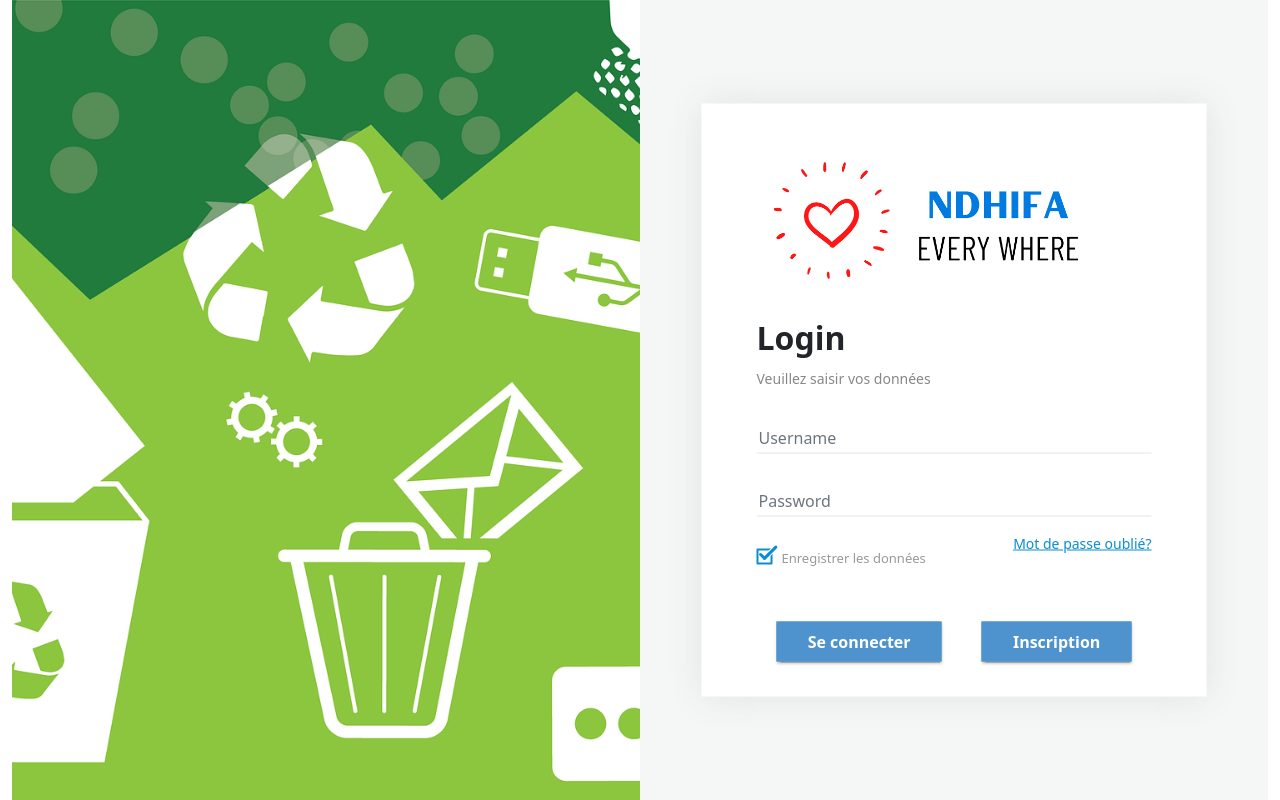
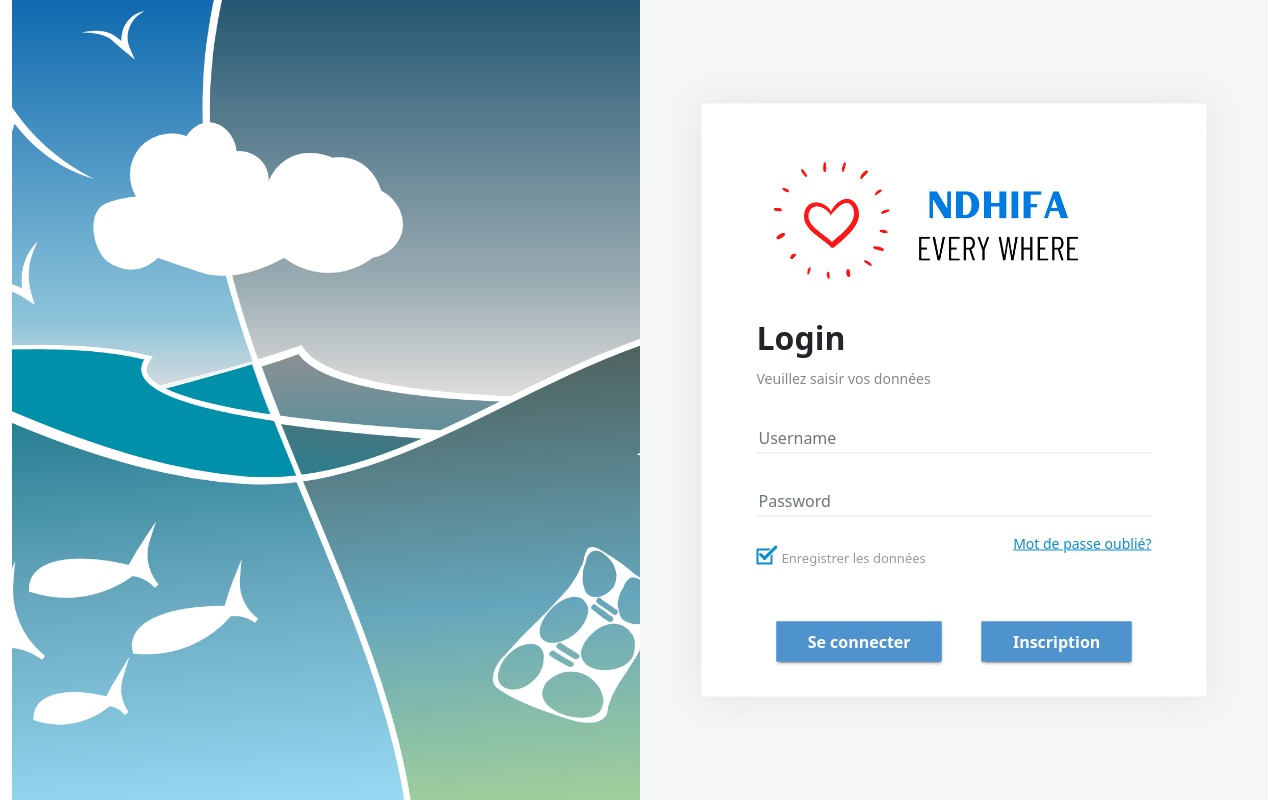
Before and after one commit to ElyesKacem/innov-it-2.0, an Angular app: page /login in a window 1280 px wide. Built offline with nearby package versions, Linux system fonts and the light colour scheme; a web font is replaced by a local one.

Commit message:
last update

```diff
--- a/src/app/inscription/inscription.component.html
+++ b/src/app/inscription/inscription.component.html
@@ -9,7 +9,7 @@
     <meta name="viewport" content="width=device-width, initial-scale=1.0">
     <meta name="description" content="" />
     <meta name="keywords" content="" />
-	<title>Winku Social Network Toolkit</title>
+	<title>NDHIF</title>
     <link rel="icon" href="assets/images/fav.png" type="image/png" sizes="16x16">
 </head>
 <body>
@@ -18,7 +18,7 @@
 	<div class="container-fluid pdng0">
 		<div class="row merged">
 			<div class="col-lg-6 col-md-6 col-sm-6 col-xs-12">
-				<div class="land-featurearea" style="background-image: url('assets/images/rs2/digital-4007578_1920.png');background-position: center;
+				<div class="land-featurearea" style="background-image: url('assets/images/rs2/clean-1223168.png');background-position: center;
         background-repeat: no-repeat;
         background-size: cover;
         position: relative;">
--- a/src/app/login/login.component.html
+++ b/src/app/login/login.component.html
@@ -14,7 +14,7 @@
 	<div class="container-fluid pdng0">
 		<div class="row merged">
 			<div class="col-lg-6 col-md-6 col-sm-6 col-xs-12">
-				<div class="land-featurearea" style="background-image: url('assets/images/rs2/digital-4007578_1920.png');background-position: center;
+				<div class="land-featurearea" style="background-image: url('assets/images/rs2/clean-1223168.png');background-position: center;
         background-repeat: no-repeat;
         background-size: cover;
         position: relative;">
```
Also changed, not shown: src/assets/images/rs2/clean-1223168.png (added).
